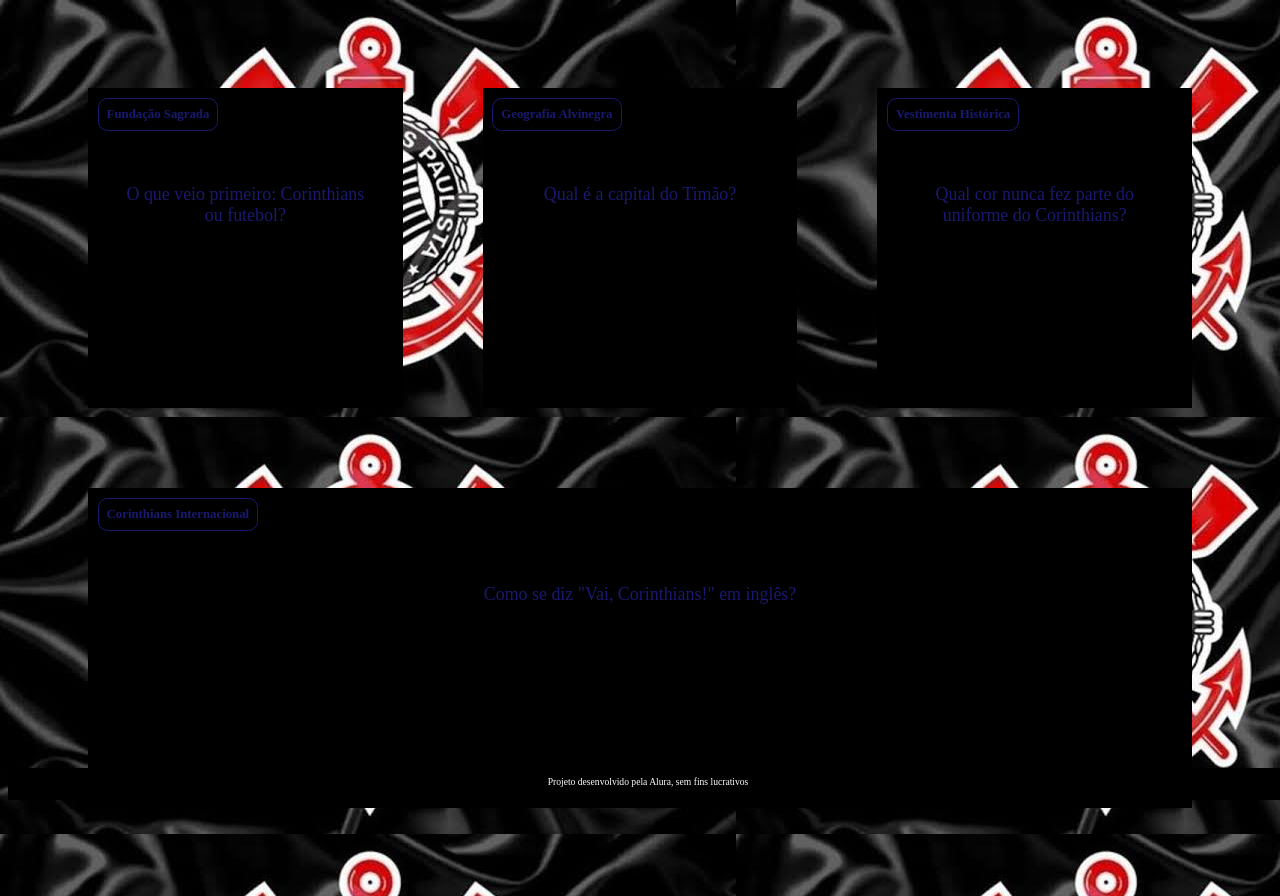
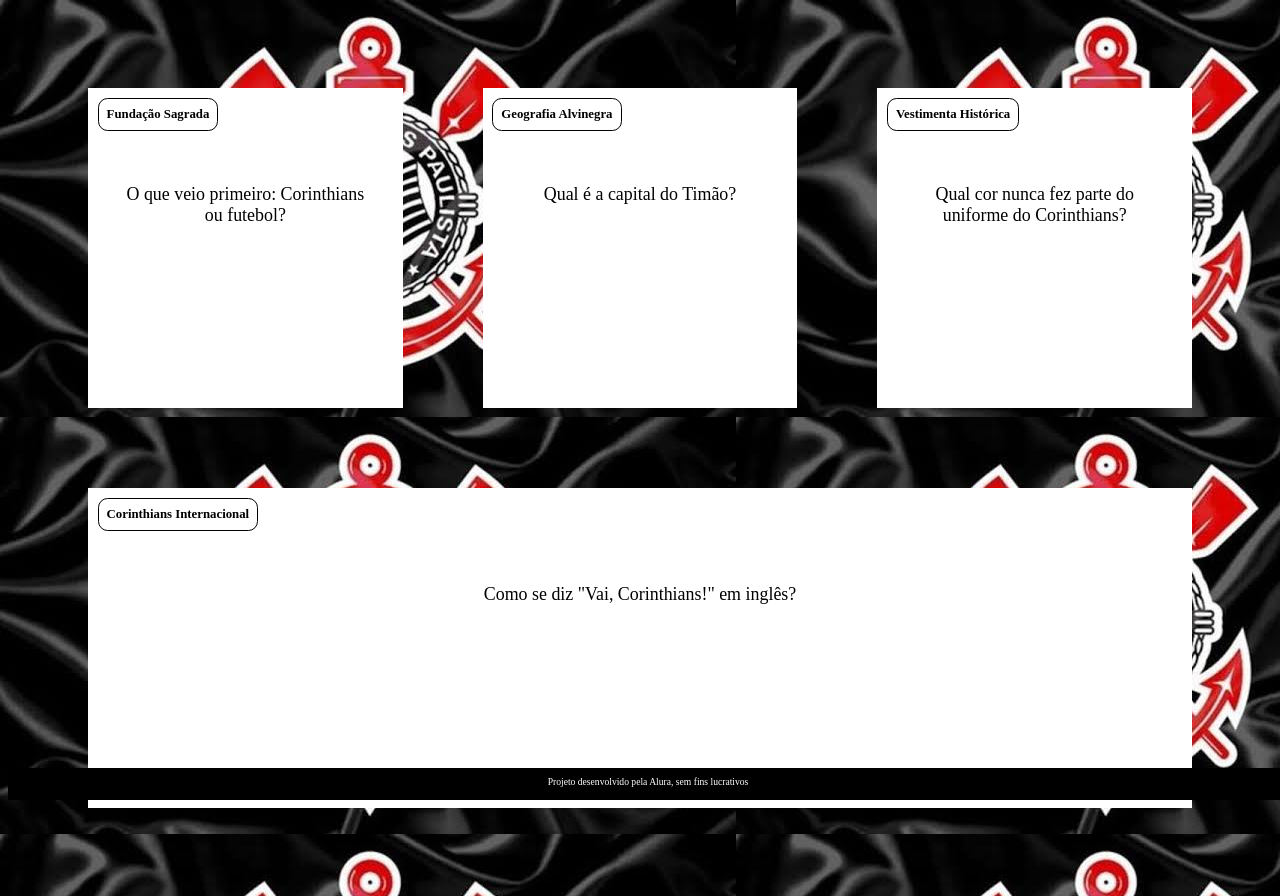
Before and after one commit to Isatruffa/CARDS, a plain HTML site: page index.html in a window 1280 px wide. Drawn offline with Linux system fonts and the light colour scheme.

Commit message:
Update style.css

```diff
--- a/style.css
+++ b/style.css
@@ -1,6 +1,6 @@
 :root {
-    --text-color: #191970;
-    --card-front-color: #000000;
+    --text-color: #000000;
+    --card-front-color: #FFFFFF;
     --card-back-color: #696969;
 }
 
```
